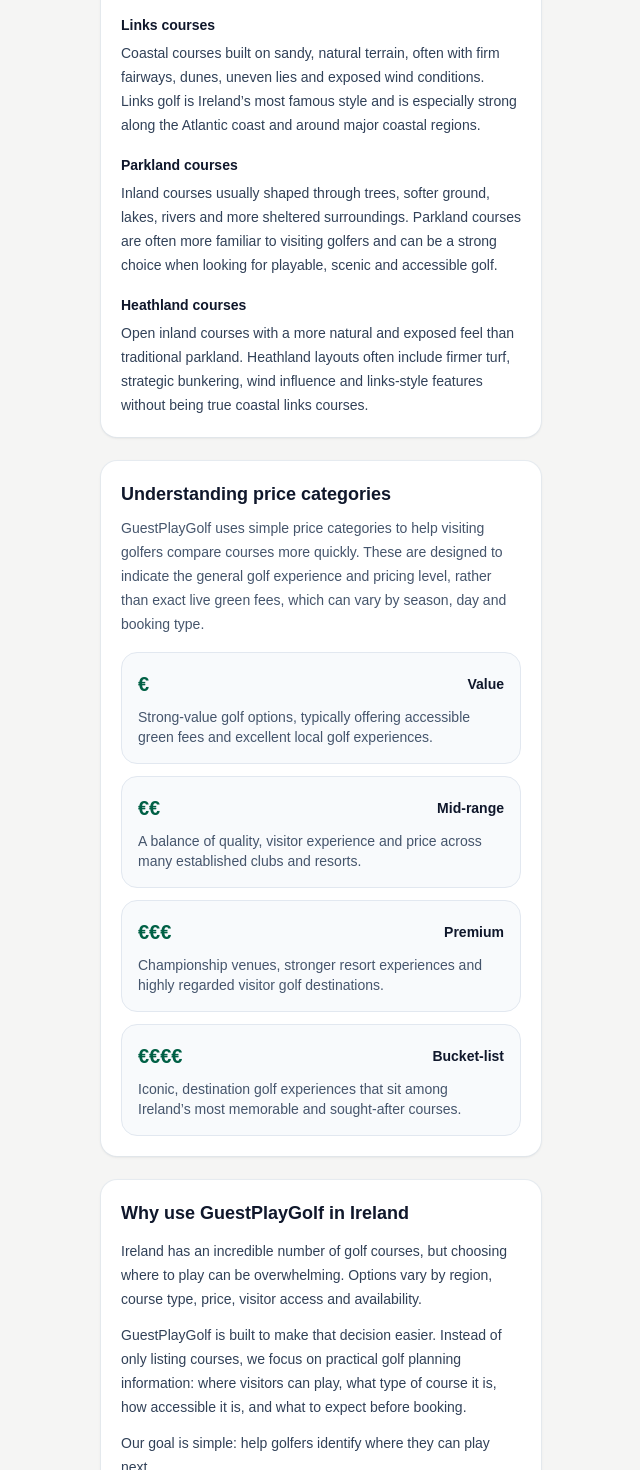
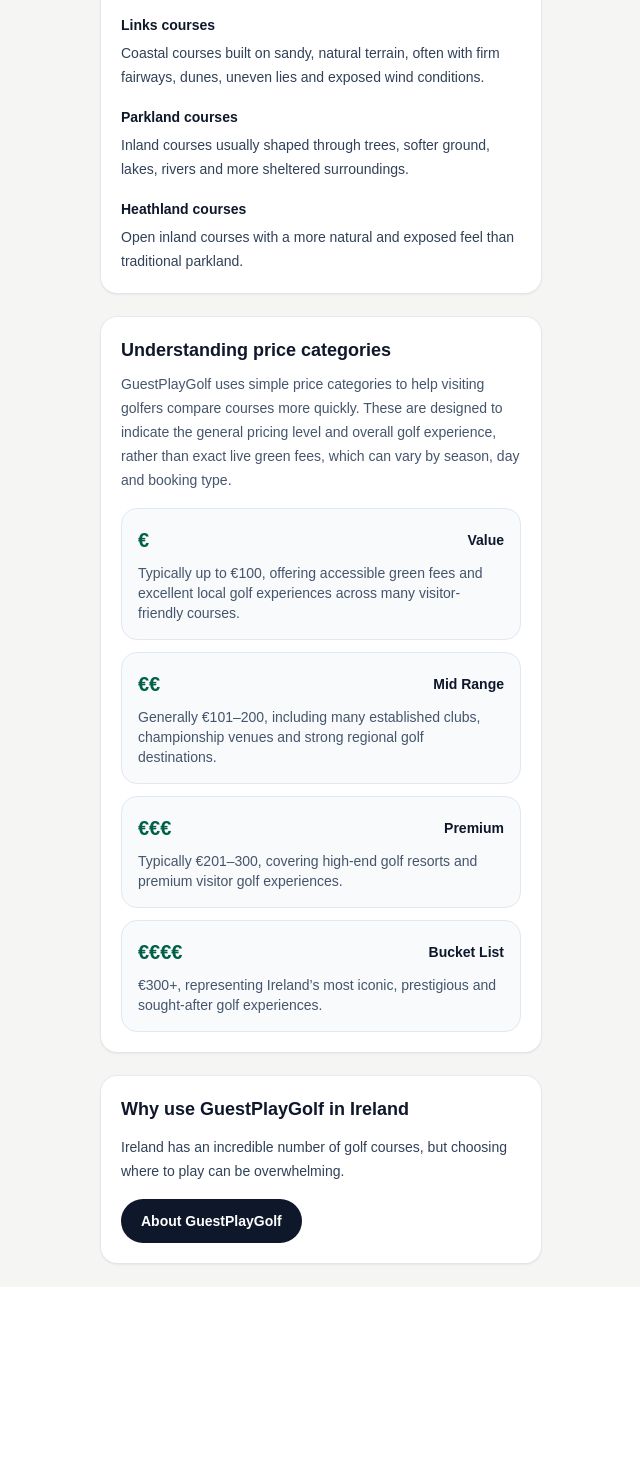
Before and after one commit to DaveKW2G/where2golf, a Next.js app: page /ireland in a window 1280 px wide. Shown: the part 2060-3530 px from the top of the page, without its empty margins (319-959 px from the left). After the commit the page ends 3347 px from the top, so only its background shows below. Built offline with nearby package versions, Linux system fonts and the light colour scheme.

Commit message:
Update Ireland pricing categories

```diff
--- a/app/ireland/page.tsx
+++ b/app/ireland/page.tsx
@@ -60,25 +60,25 @@
     label: "€",
     range: "Value",
     description:
-      "Strong-value golf options, typically offering accessible green fees and excellent local golf experiences.",
+      "Typically up to €100, offering accessible green fees and excellent local golf experiences across many visitor-friendly courses.",
   },
   {
     label: "€€",
-    range: "Mid-range",
+    range: "Mid Range",
     description:
-      "A balance of quality, visitor experience and price across many established clubs and resorts.",
+      "Generally €101–200, including many established clubs, championship venues and strong regional golf destinations.",
   },
   {
     label: "€€€",
     range: "Premium",
     description:
-      "Championship venues, stronger resort experiences and highly regarded visitor golf destinations.",
+      "Typically €201–300, covering high-end golf resorts and premium visitor golf experiences.",
   },
   {
     label: "€€€€",
-    range: "Bucket-list",
+    range: "Bucket List",
     description:
-      "Iconic, destination golf experiences that sit among Ireland’s most memorable and sought-after courses.",
+      "€300+, representing Ireland’s most iconic, prestigious and sought-after golf experiences.",
   },
 ]
 
@@ -208,9 +208,7 @@
               <h3 className="font-semibold text-slate-900">Links courses</h3>
               <p className="mt-1">
                 Coastal courses built on sandy, natural terrain, often with firm
-                fairways, dunes, uneven lies and exposed wind conditions. Links
-                golf is Ireland’s most famous style and is especially strong
-                along the Atlantic coast and around major coastal regions.
+                fairways, dunes, uneven lies and exposed wind conditions.
               </p>
             </div>
 
@@ -218,9 +216,7 @@
               <h3 className="font-semibold text-slate-900">Parkland courses</h3>
               <p className="mt-1">
                 Inland courses usually shaped through trees, softer ground,
-                lakes, rivers and more sheltered surroundings. Parkland courses
-                are often more familiar to visiting golfers and can be a strong
-                choice when looking for playable, scenic and accessible golf.
+                lakes, rivers and more sheltered surroundings.
               </p>
             </div>
 
@@ -228,9 +224,7 @@
               <h3 className="font-semibold text-slate-900">Heathland courses</h3>
               <p className="mt-1">
                 Open inland courses with a more natural and exposed feel than
-                traditional parkland. Heathland layouts often include firmer
-                turf, strategic bunkering, wind influence and links-style
-                features without being true coastal links courses.
+                traditional parkland.
               </p>
             </div>
           </div>
@@ -244,8 +238,8 @@
           <p className="mt-2 text-sm leading-6 text-slate-600">
             GuestPlayGolf uses simple price categories to help visiting golfers
             compare courses more quickly. These are designed to indicate the
-            general golf experience and pricing level, rather than exact live
-            green fees, which can vary by season, day and booking type.
+            general pricing level and overall golf experience, rather than exact
+            live green fees, which can vary by season, day and booking type.
           </p>
 
           <div className="mt-4 grid gap-3">
@@ -279,19 +273,7 @@
 
           <p className="mt-3 text-sm leading-6 text-slate-700">
             Ireland has an incredible number of golf courses, but choosing where
-            to play can be overwhelming. Options vary by region, course type,
-            price, visitor access and availability.
-          </p>
-
-          <p className="mt-3 text-sm leading-6 text-slate-700">
-            GuestPlayGolf is built to make that decision easier. Instead of only
-            listing courses, we focus on practical golf planning information:
-            where visitors can play, what type of course it is, how accessible it
-            is, and what to expect before booking.
-          </p>
-
-          <p className="mt-3 text-sm leading-6 text-slate-700">
-            Our goal is simple: help golfers identify where they can play next.
+            to play can be overwhelming.
           </p>
 
           <Link
```
